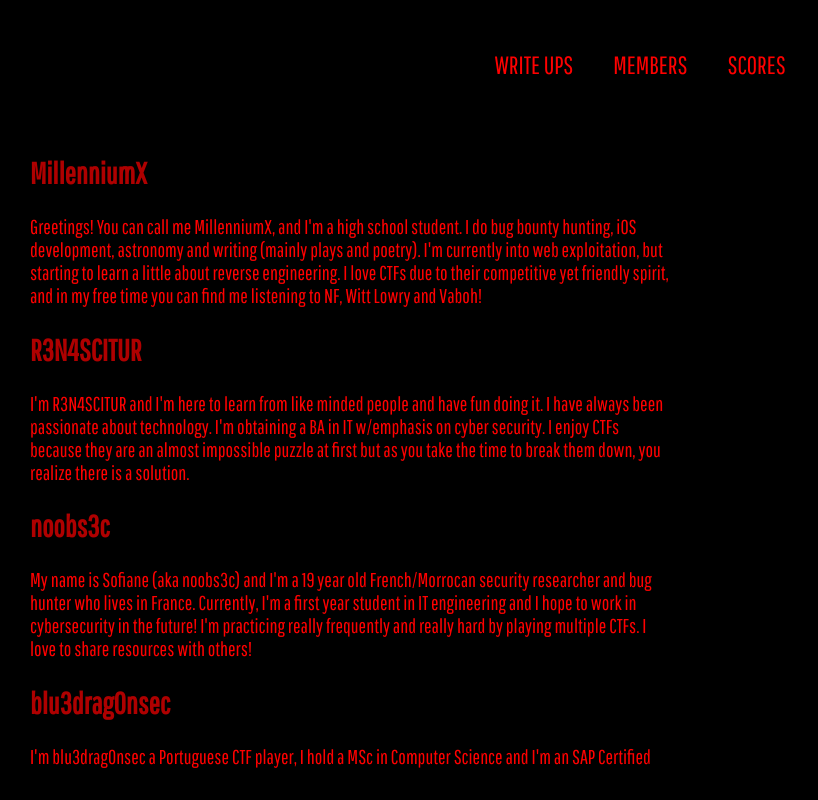
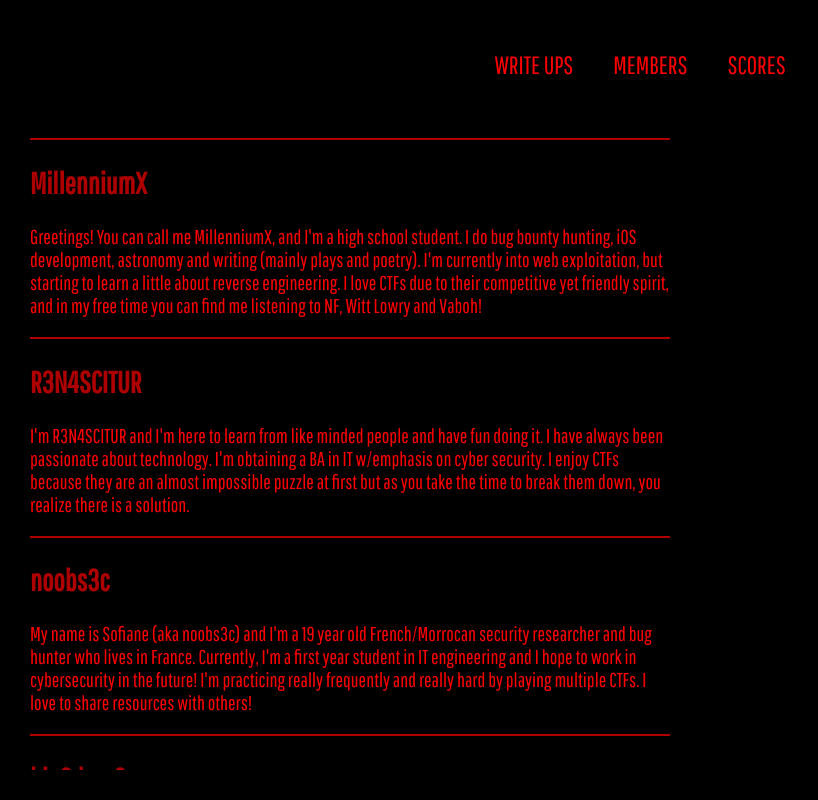
Before and after one commit to ARESxCyber/aresxcyber.github.io, a React (Create React App) app: page /members in a window 1280 px wide. Shown: the whole page, without its empty margins (0-818 px from the left). Built offline with nearby package versions, Linux system fonts and the light colour scheme.

Commit message:
Added lines in between members descriptions

```diff
--- a/src/pages/Members.js
+++ b/src/pages/Members.js
@@ -8,20 +8,27 @@ import {
 
 const Members = () => (
   <Container>
+      <Line></Line>
       <Name>MillenniumX</Name>
       <Description>Greetings! You can call me MillenniumX, and I'm a high school student. I do bug bounty hunting, iOS development, astronomy and writing (mainly plays and poetry). I'm currently into web exploitation, but starting to learn a little about reverse engineering. I love CTFs due to their competitive yet friendly spirit, and in my free time you can find me listening to NF, Witt Lowry and Vaboh!</Description>
 
+      <Line></Line>
       <Name>R3N4SCITUR</Name>
       <Description>I'm R3N4SCITUR and I'm here to learn from like minded people and have fun doing it. I have always been passionate about technology. I'm obtaining a BA in IT w/emphasis on cyber security. I enjoy CTFs because they are an almost impossible puzzle at first but as you take the time to break them down, you realize there is a solution.</Description>
 
+      <Line></Line>
       <Name>noobs3c</Name>
       <Description>My name is Sofiane (aka noobs3c) and I'm a 19 year old French/Morrocan security researcher and bug hunter who lives in France. Currently, I'm a first year student in IT engineering and I hope to work in cybersecurity in the future! I'm practicing really frequently and really hard by playing multiple CTFs. I love to share resources with others!</Description>
 
+      <Line></Line>
       <Name>blu3drag0nsec</Name>
       <Description>I'm blu3drag0nsec a Portuguese CTF player, I hold a MSc in Computer Science and I'm an SAP Certified Developer currently working as SAP Architect (I'm in the 35-40 age  group). I'm a security enthusiast and self learner without any security training or certifications - I just get a lot of fun out of participating and learning as I go on the CTFs.</Description>
 
+      <Line></Line>
       <Name>Xiahou</Name>
       <Description>Hey! I'm Xiahou, a high school student who picked up cybersecurity as an interest and intend to make a life out of in the future. I consider myself a jack of all trades but master of none when it comes to challenges, and strive to become better quickly.</Description>
+
+      <Line></Line>
     </Container>
 );
 
```
